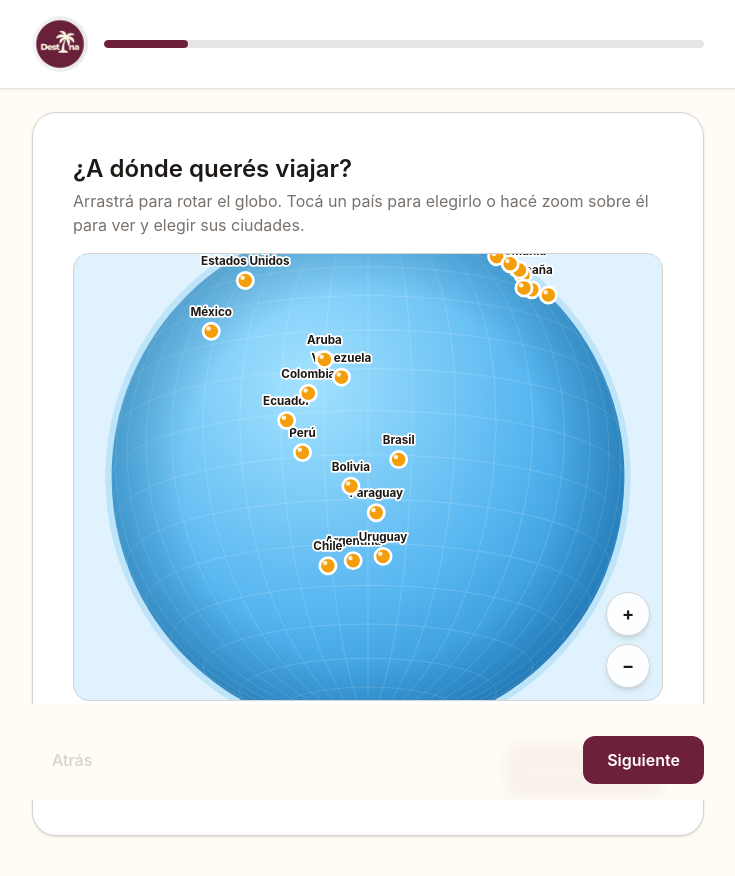
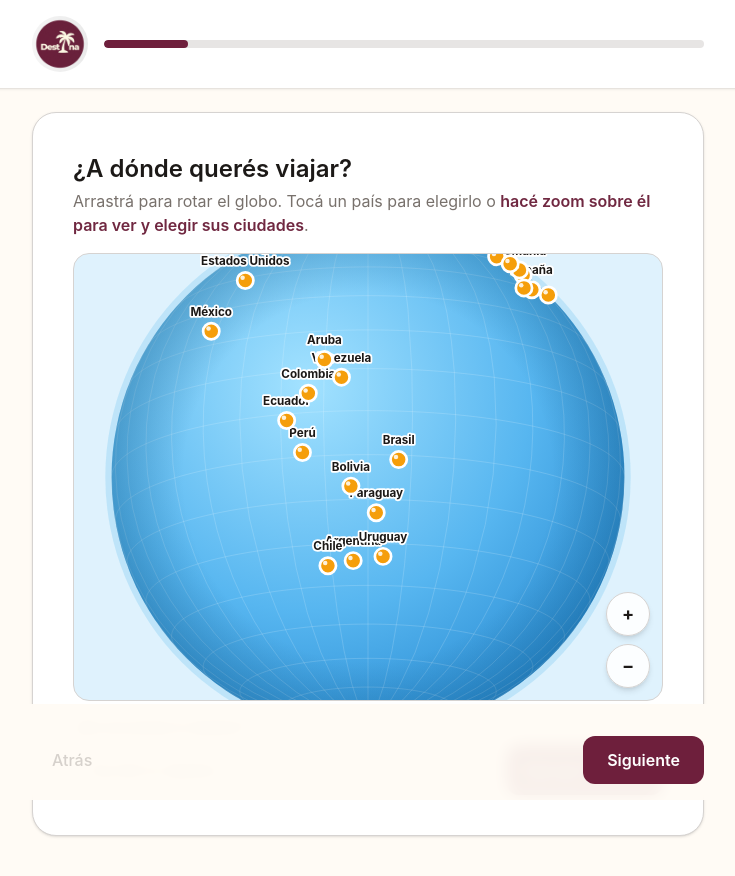
Before and after one commit to EmilioGalimberti/formDestina, a React (Vite) app: page / in a window 1280 px wide. Shown: the top 876 px of the page, without its empty margins (272-1007 px from the left). Built offline with nearby package versions, Linux system fonts and the light colour scheme; the HTML template or start-up script is replaced by a standard one; what world-atlas would draw is missing.

Commit message:
Ajuste: resaltar instruccion de zoom en step destino con color bordo

```diff
--- a/src/features/destination/DestinationStep.tsx
+++ b/src/features/destination/DestinationStep.tsx
@@ -18,8 +18,11 @@ export function DestinationStep() {
       <div>
         <h2 className="text-2xl font-semibold">¿A dónde querés viajar?</h2>
         <p className="mt-1 text-muted-foreground">
-          Arrastrá para rotar el globo. Tocá un país para elegirlo o hacé zoom sobre él para ver y
-          elegir sus ciudades.
+          Arrastrá para rotar el globo. Tocá un país para elegirlo o{' '}
+          <span className="font-semibold" style={{ color: '#702841' }}>
+            hacé zoom sobre él para ver y elegir sus ciudades
+          </span>
+          .
         </p>
       </div>
 
```
Also changed, not shown: 1 other file (tests, documents, lock files or other folders).
